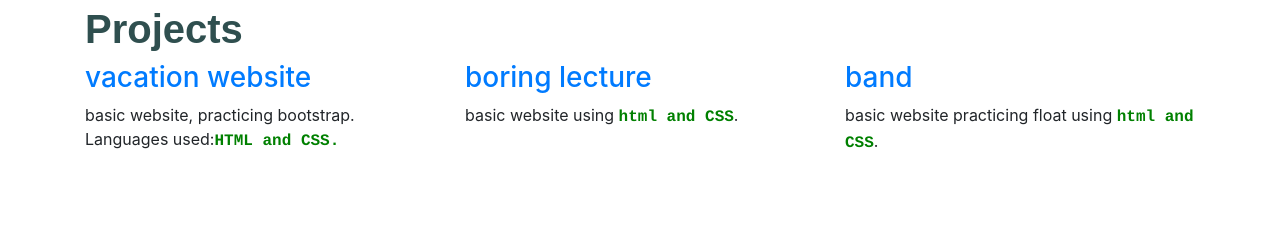
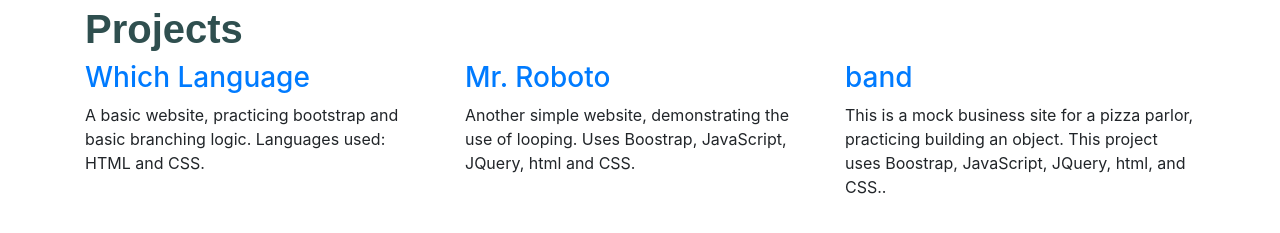
Before and after one commit to pangtodd/portfolio, a plain HTML site: page index.html in a window 1280 px wide. Both pictures are taken after a click on the element "Projects". Shown: the part 255-488 px from the top of the page. Drawn offline with Linux system fonts and the light colour scheme.

Commit message:
updated html for projects, updated links and content.

```diff
--- a/index.html
+++ b/index.html
@@ -47,18 +47,17 @@
     <h1 id="meProjects">Projects</h1>
       <div id = "project">
         <div class= row>
-
           <div class=col-md-4>
-            <h3><a href="https://github.com/pangtodd/vacation">vacation website</a></h3>
-            <p class=smaller> basic website, practicing bootstrap. Languages used:<span class=robotic>HTML and CSS.</p>
+            <h3><a href="https://github.com/pangtodd/which-language">Which Language</a></h3>
+            <p class=smaller> A basic website, practicing bootstrap and basic branching logic. Languages used: HTML and CSS.</p>
           </div>
           <div class=col-md-4>
-            <h3><a href="https://github.com/pangtodd/boring-lecture">boring lecture</a></h3>
-            <p class="smaller">basic website using <span class=robotic>html and CSS</span>.</p>
+            <h3><a href="https://github.com/pangtodd/mr_robogers.git">Mr. Roboto</a></h3>
+            <p class="smaller">Another simple website, demonstrating the use of looping. Uses Boostrap, JavaScript, JQuery, html and CSS</span>.</p>
           </div>
           <div class=col-md-4>
-            <h3><a href="https://github.com/pangtodd/band">band</a></h3>
-            <p class="smaller">basic website practicing float using <span class=robotic>html and CSS</span>.</p>
+            <h3><a href="https://github.com/pangtodd/PizzaParlor.git">band</a></h3>
+            <p class="smaller">This is a mock business site for a pizza parlor, practicing building an object. This project uses Boostrap, JavaScript, JQuery, html, and CSS.</span>.</p>
           </div>
       </div>
     </div>
```
